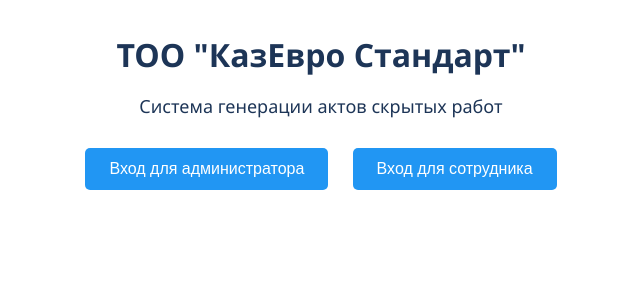
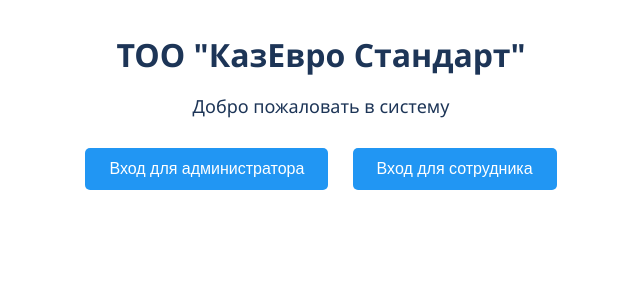
Before and after one commit to AKK-PRO/Akt-OSR, a Flask app: page / in a window 1280 px wide. Shown: the part 384-684 px from the top of the page, without its empty margins (319-959 px from the left). Run offline with Flask 3, Linux system fonts and the light colour scheme; some libraries are stand-ins or nearby versions.

Commit message:
Update index.html

```diff
--- a/templates/index.html
+++ b/templates/index.html
@@ -64,7 +64,7 @@
         <img src="{{ url_for('static', filename='logo.png') }}" class="logo" alt="Логотип компании">
 
         <h1>ТОО "КазЕвро Стандарт"</h1>
-        <p>Система генерации актов скрытых работ</p>
+        <p>Добро пожаловать в систему</p>
 
         <div class="buttons">
             <a href="/login/admin"><button>Вход для администратора</button></a>
```
